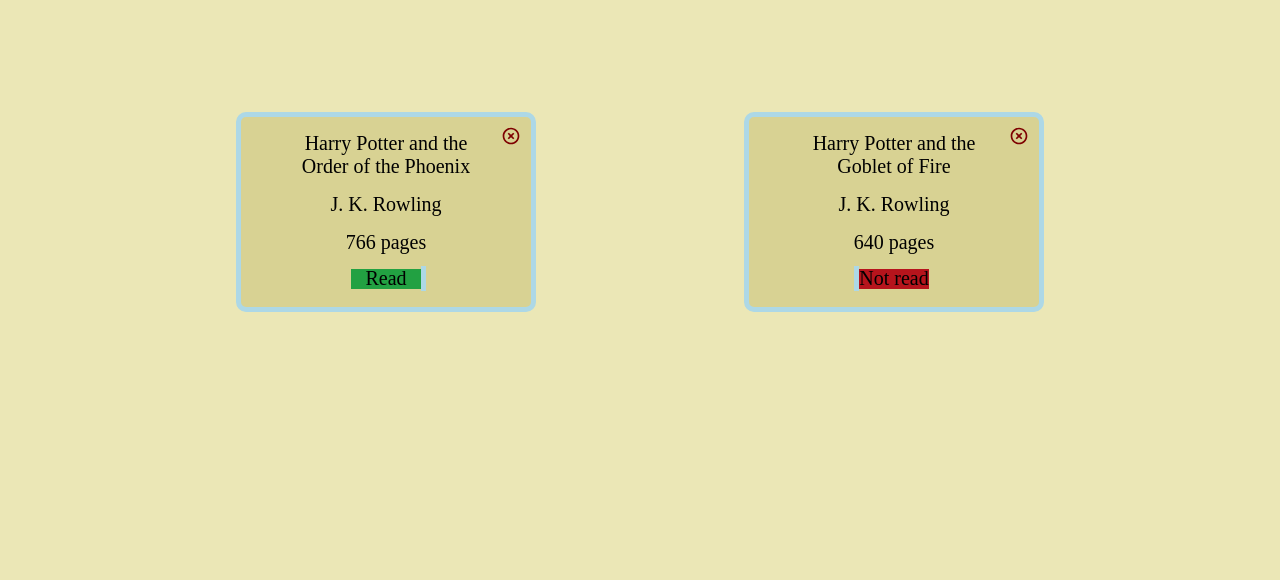
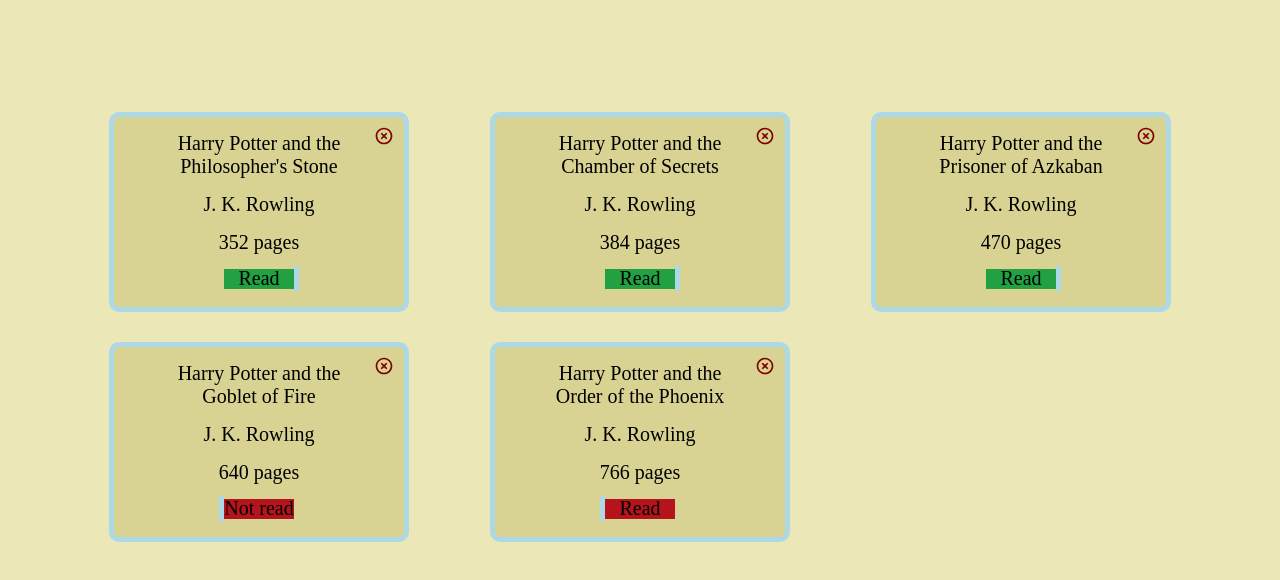
Before and after one commit to Andrij-Kolomijec/Library, a plain HTML site: page index.html in a window 1280 px wide. Shown: the part 126-706 px from the top of the page. Drawn offline with Linux system fonts and the light colour scheme.

Commit message:
Added more books on default page

```diff
--- a/index.html
+++ b/index.html
@@ -35,9 +35,33 @@
     <div id="content">
         <div class="book">
             <img src="./close.svg" class="close">
-            <div class="title">Harry Potter and the Order of the Phoenix</div>
+            <div class="title">Harry Potter and the Philosopher's Stone</div>
             <div class="author">J. K. Rowling</div>
-            <div class="pages">766 pages</div>
+            <div class="pages">352 pages</div>
+            <div class="read">
+                <label class="switch">
+                    <input class="slider-checkbox" type="checkbox" checked>
+                    <span class="slider">Read</span>
+                </label>
+            </div>
+        </div>
+        <div class="book">
+            <img src="./close.svg" class="close">
+            <div class="title">Harry Potter and the Chamber of Secrets</div>
+            <div class="author">J. K. Rowling</div>
+            <div class="pages">384 pages</div>
+            <div class="read">
+                <label class="switch">
+                    <input class="slider-checkbox" type="checkbox" checked>
+                    <span class="slider">Read</span>
+                </label>
+            </div>
+        </div>
+        <div class="book">
+            <img src="./close.svg" class="close">
+            <div class="title">Harry Potter and the Prisoner of Azkaban</div>
+            <div class="author">J. K. Rowling</div>
+            <div class="pages">470 pages</div>
             <div class="read">
                 <label class="switch">
                     <input class="slider-checkbox" type="checkbox" checked>
@@ -57,6 +81,18 @@
                 </label>
             </div>
         </div>
+        <div class="book">
+            <img src="./close.svg" class="close">
+            <div class="title">Harry Potter and the Order of the Phoenix</div>
+            <div class="author">J. K. Rowling</div>
+            <div class="pages">766 pages</div>
+            <div class="read">
+                <label class="switch">
+                    <input class="slider-checkbox" type="checkbox">
+                    <span class="slider">Read</span>
+                </label>
+            </div>
+        </div>
     </div>
 </body>
 </html>
```
